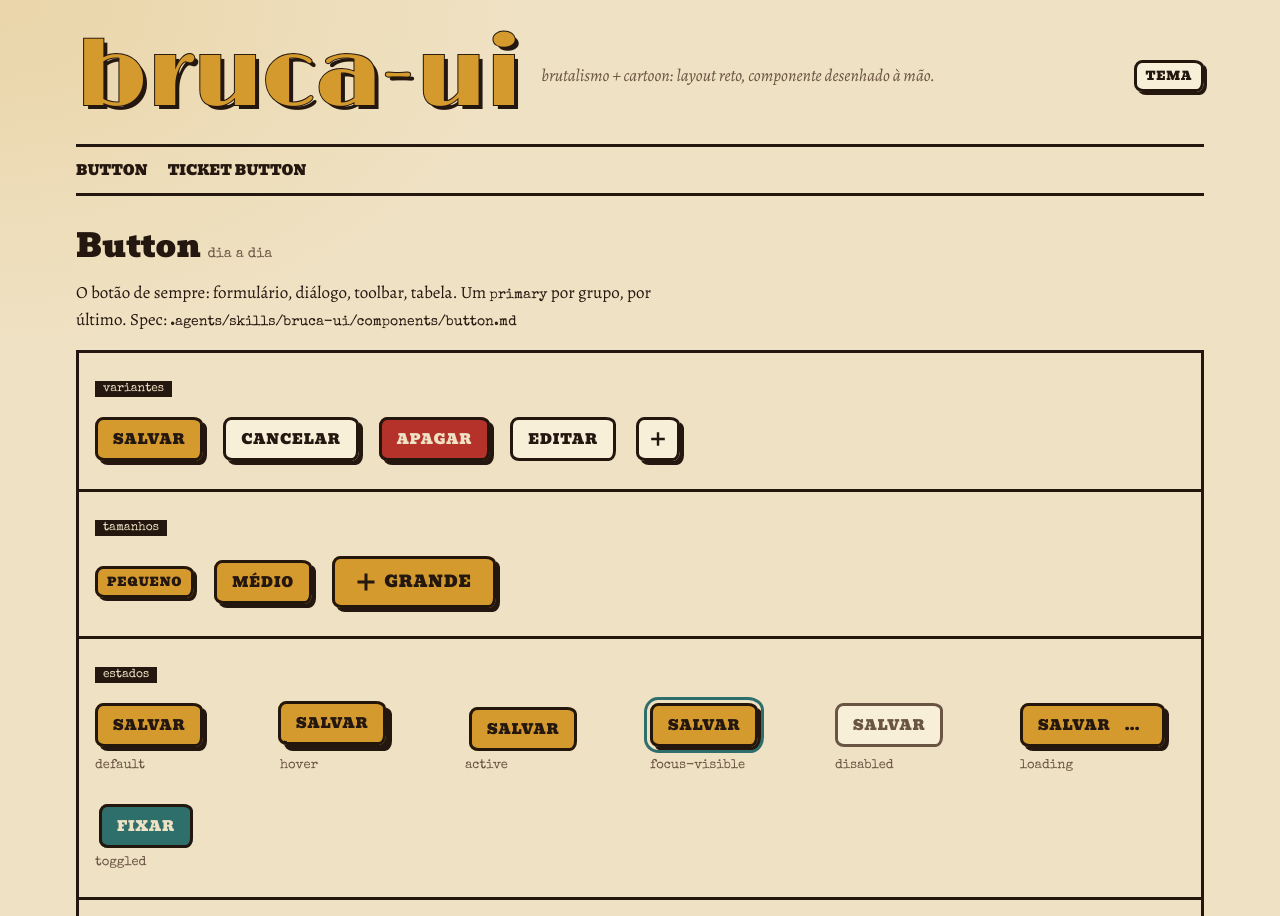
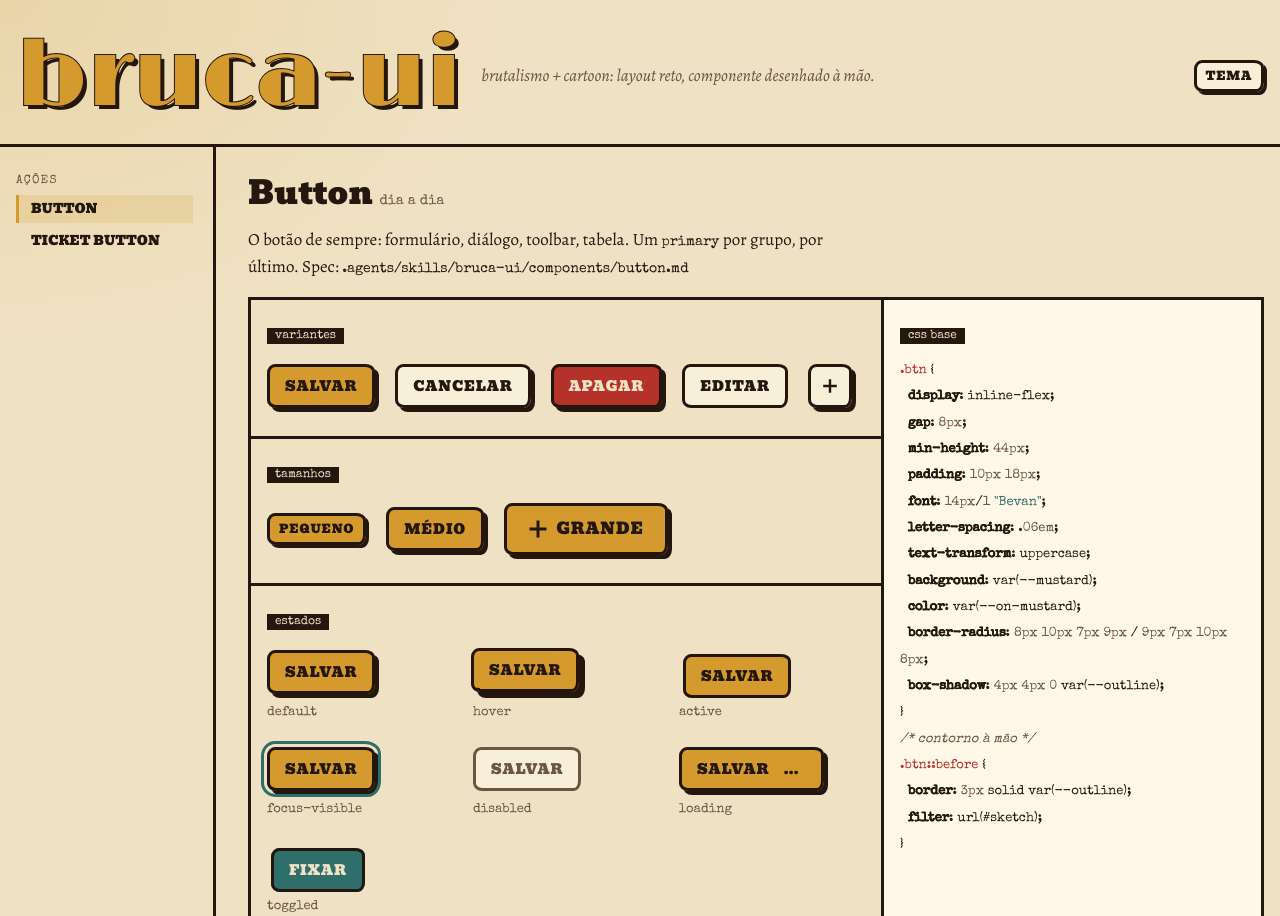
Before and after one commit to stanleygomes/genesis, a plain HTML site: page artifacts/bruca-ui/index.html in a window 1280 px wide. Shown: the top 916 px of the page. Drawn offline with Linux system fonts and the light colour scheme.

Commit message:
feat(artifacts): põe sidebar e css base na galeria do bruca-ui
Com 20 componentes o menu em linha não cabe; o css base ao lado
das amostras mostra as props principais sem abrir o arquivo.

```diff
--- a/artifacts/bruca-ui/gallery.css
+++ b/artifacts/bruca-ui/gallery.css
@@ -12,16 +12,19 @@ body {
 }
 code { font: 14px "Special Elite", monospace; }
 
+.top, .layout {
+  max-width: 1400px;
+  margin: 0 auto;
+  padding-left: max(16px, env(safe-area-inset-left, 0px));
+  padding-right: max(16px, env(safe-area-inset-right, 0px));
+}
 .top {
   display: flex;
   flex-wrap: wrap;
   align-items: center;
   gap: 8px 20px;
-  max-width: 1160px;
-  margin: 0 auto;
   padding-block: 28px 20px;
-  padding-left: max(16px, env(safe-area-inset-left, 0px));
-  padding-right: max(16px, env(safe-area-inset-right, 0px));
+  border-bottom: 3px solid var(--outline);
 }
 .logo {
   margin: 0;
@@ -33,33 +36,79 @@ code { font: 14px "Special Elite", monospace; }
 }
 .tagline { flex: 1 1 260px; margin: 0; font-style: italic; color: var(--text-soft); }
 
-main {
-  max-width: 1160px;
-  margin: 0 auto;
+/* sidebar (programa de teatro) + conteúdo */
+.layout {
+  display: grid;
+  grid-template-columns: 200px minmax(0, 1fr);
+  gap: 32px;
   padding-block: 0 48px;
-  padding-left: max(16px, env(safe-area-inset-left, 0px));
-  padding-right: max(16px, env(safe-area-inset-right, 0px));
 }
+.side { border-right: 3px solid var(--outline); }
 .toc {
-  display: flex;
-  gap: 20px;
-  padding: 12px 0;
-  border-block: 3px solid var(--outline);
-  margin-bottom: 32px;
+  position: sticky;
+  top: 0;
+  max-height: 100vh;
+  overflow-y: auto;
+  padding: 28px 20px 28px 0;
 }
+.toc__group {
+  margin: 0 0 8px;
+  font: 12px "Special Elite", monospace;
+  color: var(--text-soft);
+  text-transform: uppercase;
+  letter-spacing: .1em;
+}
+.toc ul { list-style: none; margin: 0 0 20px; padding: 0; display: grid; gap: 4px; }
 .toc a {
+  display: block;
+  padding: 6px 8px 6px 12px;
+  border-left: 3px solid transparent;
   color: var(--text);
-  font: 400 14px "Bevan", serif;
+  font: 400 13px/1.2 "Bevan", serif;
   text-transform: uppercase;
   text-decoration: none;
 }
-.toc a[aria-current] { box-shadow: inset 0 -3px var(--mustard); }
+.toc a:hover { border-left-color: var(--outline); }
+.toc a[aria-current="true"] { border-left-color: var(--mustard); background: color-mix(in srgb, var(--mustard) 18%, transparent); }
+.toc a:focus-visible { outline: 3px solid var(--teal); outline-offset: 2px; }
+main { padding-top: 28px; min-width: 0; }
+
+@media (max-width: 860px) {
+  .layout { grid-template-columns: minmax(0, 1fr); gap: 0; }
+  .side { border-right: 0; border-bottom: 3px solid var(--outline); }
+  .toc { position: static; max-height: none; padding: 12px 0; display: flex; gap: 16px; overflow-x: auto; }
+  .toc__group { display: none; }
+  .toc ul { display: flex; margin: 0; flex: none; }
+  .toc a { white-space: nowrap; border-left: 0; border-bottom: 3px solid transparent; }
+  .toc a[aria-current="true"] { border-bottom-color: var(--mustard); }
+}
 
 .comp__head h2 { margin: 0; font: 400 32px/1.1 "Bevan", serif; }
 .comp__head small { font: 400 14px "Special Elite", monospace; color: var(--text-soft); }
 .comp__head p { max-width: 68ch; }
 
-.grid { border: 3px solid var(--outline); }
+/* amostras à esquerda, css base à direita */
+.comp__body { display: grid; grid-template-columns: minmax(0, 1fr) minmax(280px, 380px); }
+.grid { border: 3px solid var(--outline); min-width: 0; }
+.base {
+  border: 3px solid var(--outline);
+  border-left: 0;
+  padding: 20px 16px;
+  background: var(--balloon);
+  min-width: 0;
+}
+.base .tag { margin-bottom: 12px; }
+.base pre { margin: 0; white-space: pre-wrap; overflow-wrap: anywhere; }
+.base code { font-size: 13px; line-height: 1.6; }
+.css .s { color: var(--red); }
+.css .k { font-weight: 700; color: var(--text); text-shadow: .3px 0 currentColor; }
+.css .q { color: var(--teal); }
+.css .n { color: light-dark(#6A5442, #E8B34A); }
+.css .c { color: var(--text-soft); font-style: italic; }
+@media (max-width: 1100px) {
+  .comp__body { grid-template-columns: minmax(0, 1fr); }
+  .base { border-left: 3px solid var(--outline); border-top: 0; }
+}
 .cell { padding: 20px 16px 28px; }
 .cell + .cell { border-top: 3px solid var(--outline); }
 .tag {
@@ -80,3 +129,4 @@ main {
 .states [aria-busy="true"]::after { animation: none; clip-path: none; }
 .states [aria-busy="true"]::before { filter: url(#sketch); }
 .comp + .comp { margin-top: 48px; }
+.comp { scroll-margin-top: 16px; }
--- a/artifacts/bruca-ui/gallery.js
+++ b/artifacts/bruca-ui/gallery.js
@@ -44,3 +44,48 @@ document.querySelectorAll('[data-demo="toggle"]').forEach((btn) => {
     btn.setAttribute("aria-pressed", String(btn.getAttribute("aria-pressed") !== "true"));
   });
 });
+
+// Realce do CSS base, montando nós (sem innerHTML).
+function span(cls, text) {
+  const el = document.createElement("span");
+  el.className = cls;
+  el.textContent = text;
+  return el;
+}
+const TOKEN = /(\/\*.*?\*\/)|("[^"]*")|(-?\d*\.?\d+(?:px|ms|deg|%|em|s)?)|([^"\/\d-]+|.)/g;
+function paintValue(out, text) {
+  for (const [, c, q, n, rest] of text.matchAll(TOKEN)) {
+    if (c) out.append(span("c", c));
+    else if (q) out.append(span("q", q));
+    else if (n) out.append(span("n", n));
+    else out.append(rest);
+  }
+}
+document.querySelectorAll("code.css").forEach((code) => {
+  const lines = code.textContent.split("\n");
+  code.textContent = "";
+  lines.forEach((line, i) => {
+    const prop = line.match(/^(\s+)([a-z-]+)(:)(.*)$/);
+    if (/^\s*\/\*.*\*\/\s*$/.test(line)) code.append(span("c", line));
+    else if (prop) {
+      code.append(prop[1], span("k", prop[2]), prop[3]);
+      paintValue(code, prop[4]);
+    } else if (/\{\s*$/.test(line)) {
+      code.append(span("s", line.replace(/\s*\{\s*$/, "")), " {");
+    } else paintValue(code, line);
+    if (i < lines.length - 1) code.append("\n");
+  });
+});
+
+// Sidebar marca a seção visível.
+const links = new Map(
+  [...document.querySelectorAll(".toc a")].map((a) => [a.hash.slice(1), a]),
+);
+const seen = new IntersectionObserver((entries) => {
+  entries.forEach((e) => {
+    if (!e.isIntersecting) return;
+    links.forEach((a) => a.removeAttribute("aria-current"));
+    links.get(e.target.id)?.setAttribute("aria-current", "true");
+  });
+}, { rootMargin: "-20% 0px -70% 0px" });
+document.querySelectorAll(".comp").forEach((s) => seen.observe(s));
--- a/artifacts/bruca-ui/index.html
+++ b/artifacts/bruca-ui/index.html
@@ -28,11 +28,18 @@
     <button class="btn btn--neutral btn--sm" type="button" id="theme" aria-label="Alternar tema">Tema</button>
   </header>
 
+  <div class="layout">
+    <aside class="side">
+      <nav class="toc" aria-label="Componentes">
+        <p class="toc__group">Ações</p>
+        <ul>
+          <li><a href="#button">Button</a></li>
+          <li><a href="#ticket">Ticket button</a></li>
+        </ul>
+      </nav>
+    </aside>
+
   <main>
-    <nav class="toc" aria-label="Componentes">
-      <a href="#button">Button</a>
-      <a href="#ticket">Ticket button</a>
-    </nav>
 
     <section id="button" class="comp">
       <header class="comp__head">
@@ -40,6 +47,7 @@
         <p>O botão de sempre: formulário, diálogo, toolbar, tabela. Um <code>primary</code> por grupo, por último.
           Spec: <code>.agents/skills/bruca-ui/components/button.md</code></p>
       </header>
+      <div class="comp__body">
         <div class="grid">
           <div class="cell">
             <span class="tag">variantes</span>
@@ -80,6 +88,28 @@
             </div>
           </div>
         </div>
+        <aside class="base" aria-label="CSS base">
+          <span class="tag">css base</span>
+          <pre><code class="css">.btn {
+  display: inline-flex;
+  gap: 8px;
+  min-height: 44px;
+  padding: 10px 18px;
+  font: 14px/1 "Bevan";
+  letter-spacing: .06em;
+  text-transform: uppercase;
+  background: var(--mustard);
+  color: var(--on-mustard);
+  border-radius: 8px 10px 7px 9px / 9px 7px 10px 8px;
+  box-shadow: 4px 4px 0 var(--outline);
+}
+/* contorno à mão */
+.btn::before {
+  border: 3px solid var(--outline);
+  filter: url(#sketch);
+}</code></pre>
+        </aside>
+      </div>
     </section>
 
     <section id="ticket" class="comp">
@@ -88,6 +118,7 @@
         <p>Só a ação principal da tela: entrar, comprar, começar. No máximo um por tela; o resto usa o Button.
           Spec: <code>.agents/skills/bruca-ui/components/ticket-button.md</code></p>
       </header>
+      <div class="comp__body">
         <div class="grid">
           <div class="cell">
             <span class="tag">variantes</span>
@@ -118,8 +149,34 @@
             </div>
           </div>
         </div>
+        <aside class="base" aria-label="CSS base">
+          <span class="tag">css base</span>
+          <pre><code class="css">/* wrapper: sombra e foco (o mask cortaria) */
+.tk {
+  filter: drop-shadow(3px 4px 0 var(--outline));
+}
+.tk__btn {
+  min-height: 44px;
+  padding: 10px 22px;
+  font: 14px/1 "Bevan";
+  letter-spacing: .06em;
+  text-transform: uppercase;
+  background: var(--mustard);
+  color: var(--on-mustard);
+  border-radius: 8px 10px 7px 9px / 9px 7px 10px 8px;
+  /* entalhe de 8px em cada lado */
+  mask: radial-gradient(circle at 0 50%, #0000 8px, #000 0) left,
+        radial-gradient(circle at 100% 50%, #0000 8px, #000 0) right;
+}
+.tk__btn::before {
+  border: 3px solid var(--outline);
+  filter: url(#sketch);
+}</code></pre>
+        </aside>
+      </div>
     </section>
   </main>
+  </div>
 
   <script src="gallery.js"></script>
 </body>
```
Lines whose indentation alone changed are shown as unchanged.
